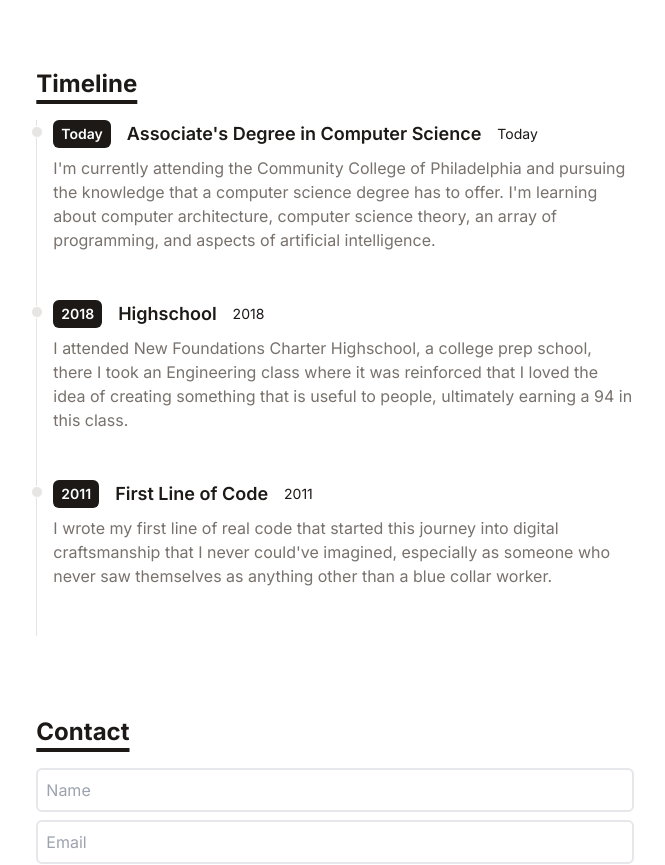
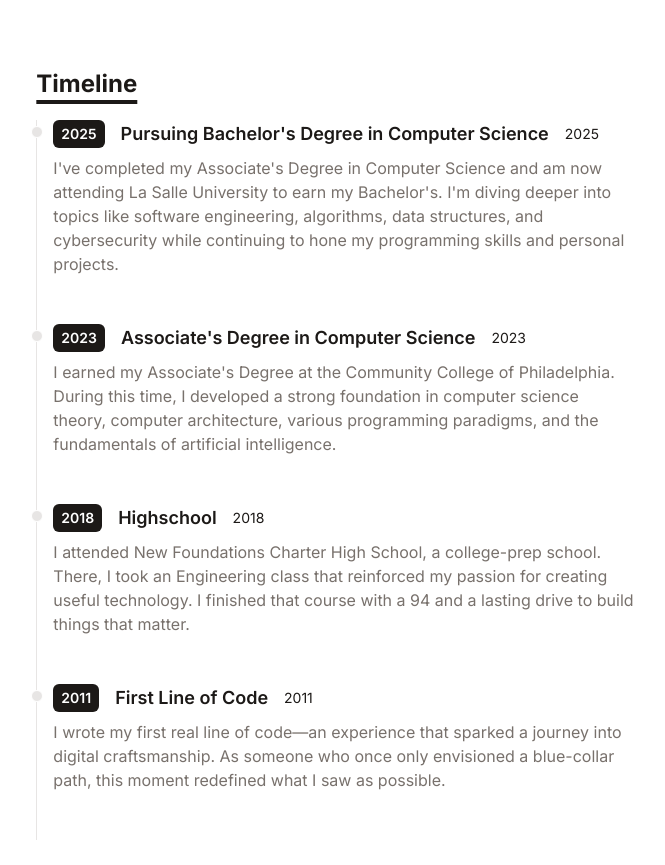
Before and after one commit to kenhendricks00/kenhendricks00.github.io, a React (Vite) app: page / in a window 1280 px wide. Shown: the part 1020-1885 px from the top of the page, without its empty margins (305-970 px from the left). Built offline with nearby package versions, Linux system fonts and the light colour scheme.

Commit message:
Update timeline.js

```diff
--- a/src/data/timeline.js
+++ b/src/data/timeline.js
@@ -1,23 +1,30 @@
 export default [
     {
-        year: 'Today',
-        title: "Associate's Degree in Computer Science",
+        year: '2025',
+        title: "Pursuing Bachelor's Degree in Computer Science",
         duration: 'currently',
         details:
-            "I'm currently attending the Community College of Philadelphia and pursuing the knowledge that a computer science degree has to offer. I'm learning about computer architecture, computer science theory, an array of programming, and aspects of artificial intelligence.",
+            "I've completed my Associate's Degree in Computer Science and am now attending La Salle University to earn my Bachelor's. I'm diving deeper into topics like software engineering, algorithms, data structures, and cybersecurity while continuing to hone my programming skills and personal projects.",
+    },
+    {
+        year: '2023',
+        title: "Associate's Degree in Computer Science",
+        duration: '2 years',
+        details:
+            "I earned my Associate's Degree at the Community College of Philadelphia. During this time, I developed a strong foundation in computer science theory, computer architecture, various programming paradigms, and the fundamentals of artificial intelligence.",
     },
     {
         year: '2018',
         title: 'Highschool',
         duration: '4 years',
         details:
-            "I attended New Foundations Charter Highschool, a college prep school, there I took an Engineering class where it was reinforced that I loved the idea of creating something that is useful to people, ultimately earning a 94 in this class.",
+            "I attended New Foundations Charter High School, a college-prep school. There, I took an Engineering class that reinforced my passion for creating useful technology. I finished that course with a 94 and a lasting drive to build things that matter.",
     },
     {
         year: '2011',
         title: 'First Line of Code',
         duration: 'the beginning',
         details:
-            "I wrote my first line of real code that started this journey into digital craftsmanship that I never could've imagined, especially as someone who never saw themselves as anything other than a blue collar worker.",
+            "I wrote my first real line of code—an experience that sparked a journey into digital craftsmanship. As someone who once only envisioned a blue-collar path, this moment redefined what I saw as possible.",
     },
 ]
```
